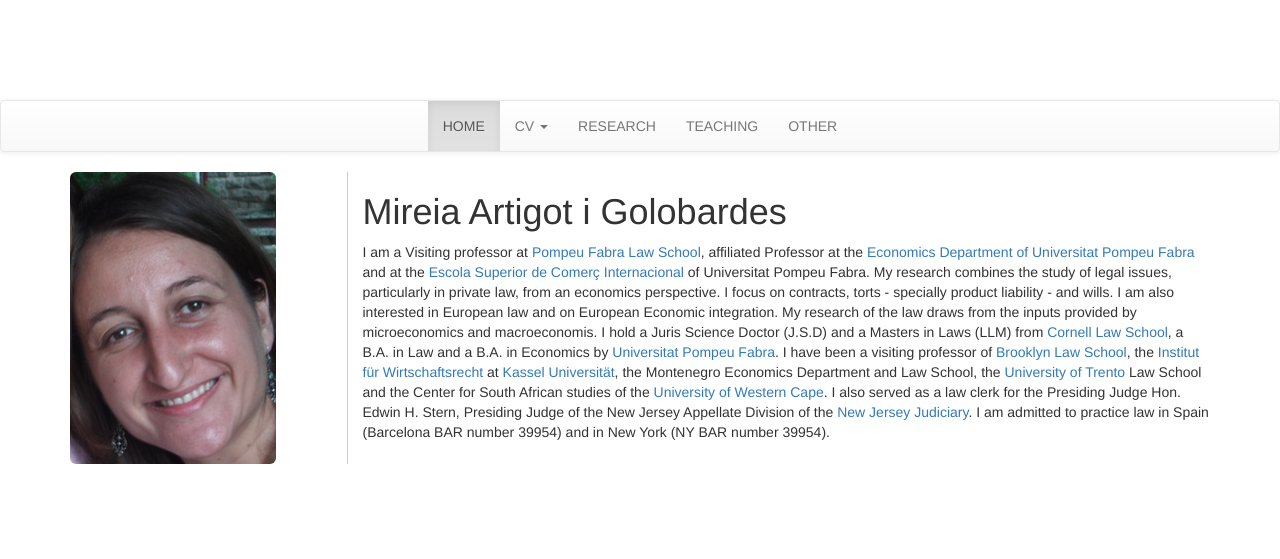
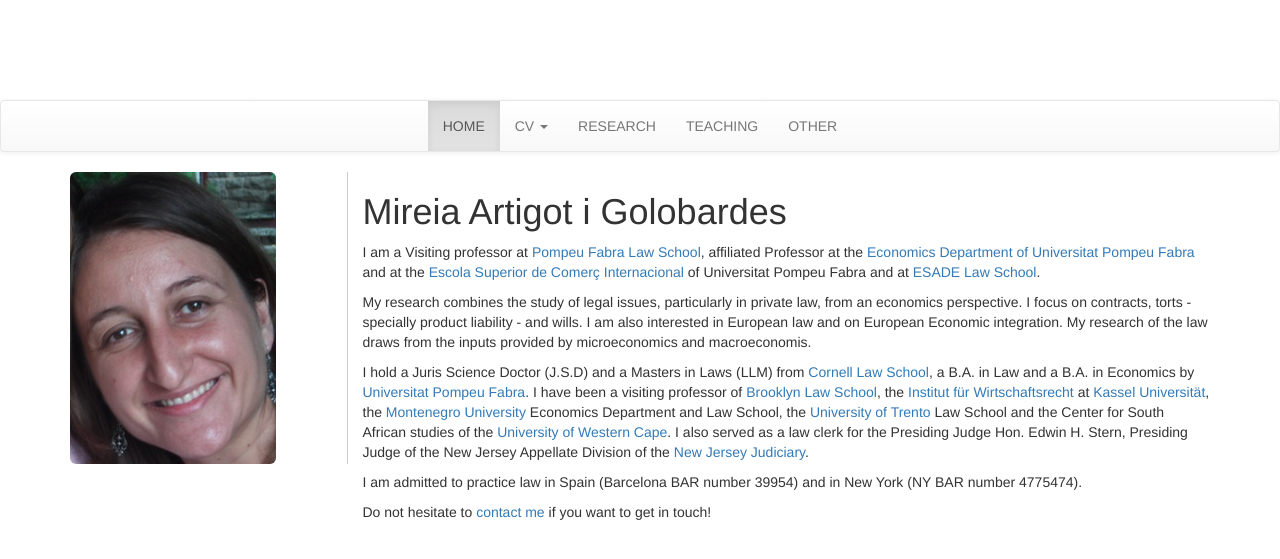
Before and after one commit to JohnPalmer/mireiaartigot, a Jekyll site: the page built from index.md, in a window 1280 px wide. Shown: the top 559 px of the page. Built offline with Jekyll 4.4.1, drawn with Linux system fonts in a browser that asks for light colours; nearby versions of some CDN libraries.

Commit message:
updates to English on front page.

```diff
--- a/index.md
+++ b/index.md
@@ -4,6 +4,12 @@ layout: default
 
 # Mireia Artigot i Golobardes
 
-I am a Visiting professor at [Pompeu Fabra Law School](http://www.upf.edu/dret), affiliated Professor at the [Economics Department of Universitat Pompeu Fabra](http://www.econ.upf.edu/en/) and at the [Escola Superior de Comerç Internacional](http://www.esci.upf.edu/en) of Universitat Pompeu Fabra.
+I am a Visiting professor at [Pompeu Fabra Law School](http://www.upf.edu/dret), affiliated Professor at the [Economics Department of Universitat Pompeu Fabra](http://www.econ.upf.edu/en/) and at the [Escola Superior de Comerç Internacional](http://www.esci.upf.edu/en) of Universitat Pompeu Fabra and at [ESADE Law School](http://www.esade.edu/grados/eng/ged).
+
 My research combines the study of legal issues, particularly in private law, from an economics perspective. I focus on contracts, torts -  specially product liability - and wills. I am also interested in European law and on European Economic integration.  My research of the law draws from the inputs provided by microeconomics and macroeconomis.
-I hold a Juris Science Doctor (J.S.D) and a Masters  in Laws (LLM) from [Cornell Law School](http://www.lawschool.cornell.edu/), a B.A. in Law and a B.A. in Economics by [Universitat Pompeu Fabra](https://www.upf.edu/en/). I have been a visiting professor of [Brooklyn Law School](https://www.brooklaw.edu/), the [Institut für Wirtschaftsrecht](https://www.uni-kassel.de/fb07/en/institutes/iwr/home.html) at [Kassel Universität](http://www.uni-kassel.de/uni/), the Montenegro Economics Department and Law School, the [University of Trento](http://www.unitn.it/en) Law School  and the Center for South African studies of the [University of Western Cape](https://www.uwc.ac.za/Pages/default.aspx). I also served as a law clerk for the Presiding Judge Hon. Edwin H. Stern, Presiding Judge of the New Jersey Appellate Division of the [New Jersey Judiciary](http://www.judiciary.state.nj.us/). I am admitted to practice law in Spain (Barcelona BAR number 39954) and in New York (NY BAR number 39954).
+
+I hold a Juris Science Doctor (J.S.D) and a Masters  in Laws (LLM) from [Cornell Law School](http://www.lawschool.cornell.edu/), a B.A. in Law and a B.A. in Economics by [Universitat Pompeu Fabra](https://www.upf.edu/en/). I have been a visiting professor of [Brooklyn Law School](https://www.brooklaw.edu/), the [Institut für Wirtschaftsrecht](https://www.uni-kassel.de/fb07/en/institutes/iwr/home.html) at [Kassel Universität](http://www.uni-kassel.de/uni/), the [Montenegro University](http://www.ekonomija.ac.me/) Economics Department and Law School, the [University of Trento](http://www.unitn.it/en) Law School  and the Center for South African studies of the [University of Western Cape](https://www.uwc.ac.za/Pages/default.aspx). I also served as a law clerk for the Presiding Judge Hon. Edwin H. Stern, Presiding Judge of the New Jersey Appellate Division of the [New Jersey Judiciary](http://www.judiciary.state.nj.us/).
+
+I am admitted to practice law in Spain (Barcelona BAR number 39954) and in New York (NY BAR number 4775474).
+
+Do not hesitate to [contact me](mailto:mireia.artigot@upf.edu) if you want to get in touch!
```
